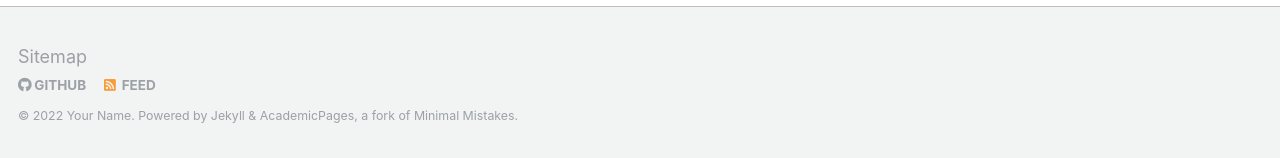
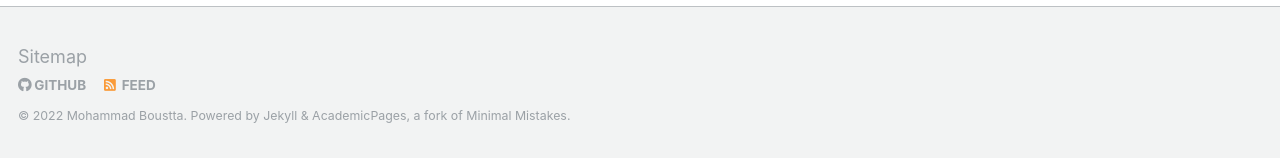
Before and after one commit to m0san/m0san.github.io, a Jekyll site: the page built from _pages/about.md, in a window 1280 px wide and 900 px high, scrolled down 1810 px. Shown: the part 739-897 px from the top of the window. Built offline with Jekyll 4.4.1, drawn with Linux system fonts in a browser that asks for light colours; our own code applies the rules of GitHub Pages for plain Markdown files.

```diff
--- a/_config.yml
+++ b/_config.yml
@@ -9,11 +9,11 @@
 locale                   : "ar-Morocco"
 title                    : "Mohammad Boustta"
 title_separator          : "-"
-name                     : &name "Your Name"
+name                     : &name "Mohammad Boustta"
 description              : &description "personal description"
 url                      : https://m0san.github.io # the base hostname & protocol for your site e.g. "https://mmistakes.github.io"
 baseurl                  : "" # the subpath of your site, e.g. "/blog"
-repository               : "academicpages/academicpages.github.io"
+repository               : "m0san/m0san.github.io"
 teaser                   :  # filename of teaser fallback teaser image placed in /images/, .e.g. "500x300.png"
 breadcrumbs              : false # true, false (default)
 words_per_minute         : 160
@@ -29,7 +29,7 @@ comments:
   facebook:
     appid                :
     num_posts            : # 5 (default)
-    colorscheme          : # "light" (default), "dark"
+    colorscheme          :
 staticman:
   allowedFields          : ['name', 'email', 'url', 'message']
   branch                 : "gh-pages" # "master", "gh-pages"
@@ -60,6 +60,22 @@ twitter:
   username               : &twitter
 facebook:
   username               :
+  app_id                 :
+  publisher              :
+og_image                 :  # Open Graph/Twitter default site image
+# For specifying social profiles
+# - https://developers.google.com/structured-data/customize/social-profiles
+social:
+  type                   : # Person or Organization (defaults to Person)
+  name                   : # If the user or organization name differs from the site's name
+  links: # An array of links to social media profiles
+
+
+# Analytics
+analytics:
+  provider               :  "google-universal" # false (default), "google", "google-universal", "custom"
+  google:
+    tracking_id          :
   app_id                 :
   publisher              :
 og_image                 :  # Open Graph/Twitter default site image
```
